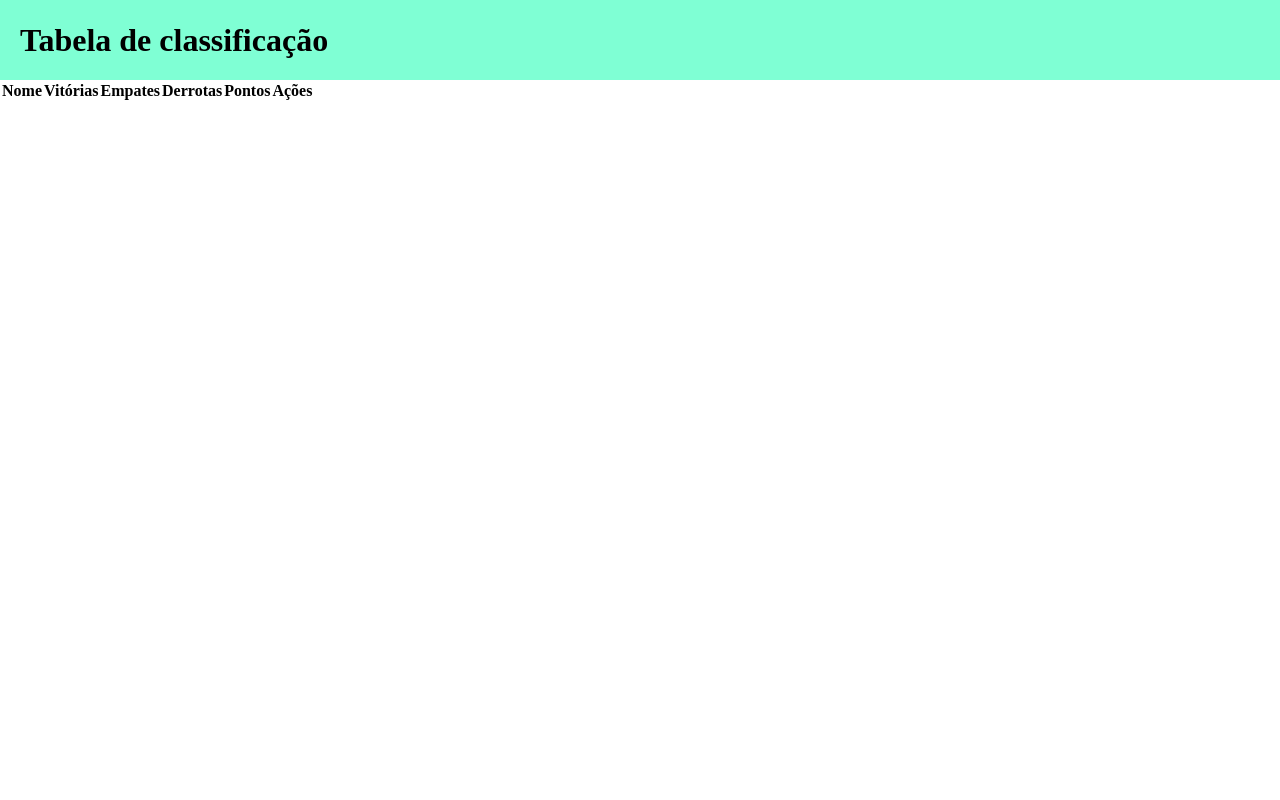
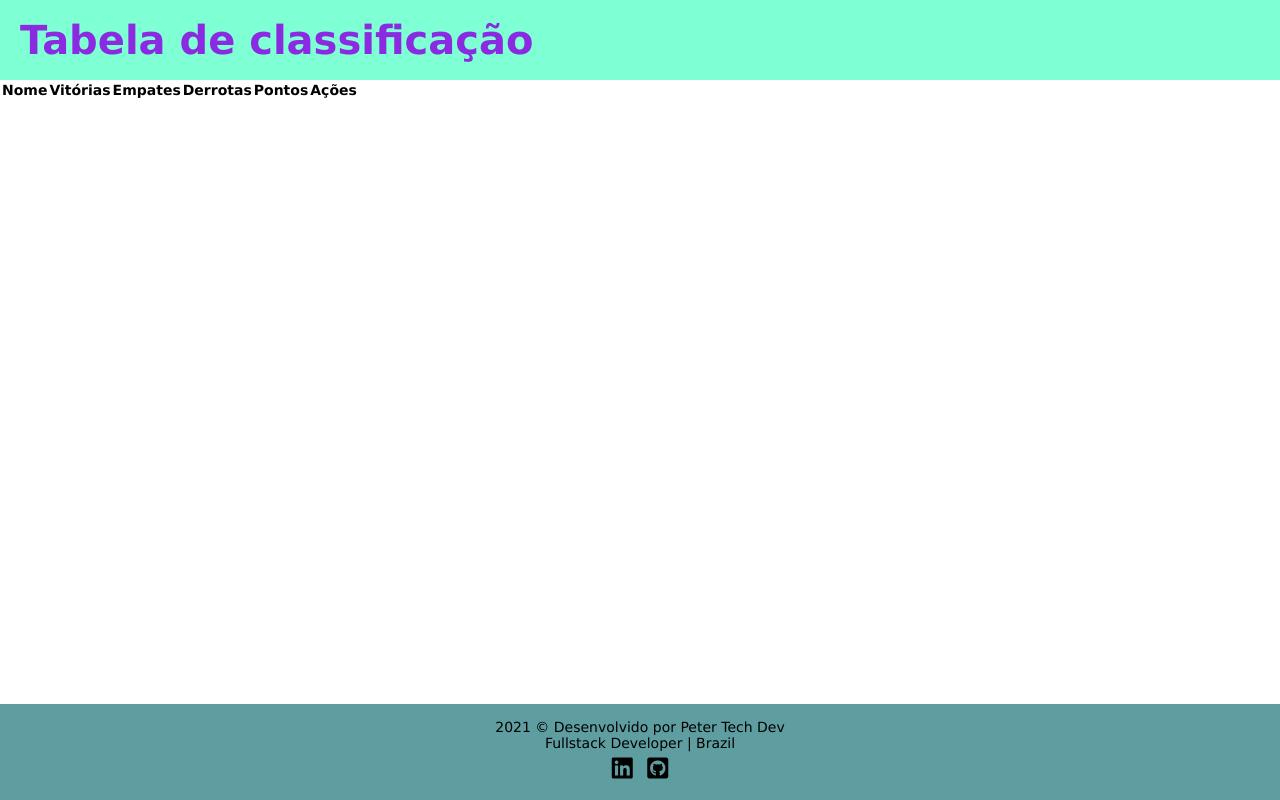
Before and after one commit to PeterTechDev/Ranking-de-interativo, a plain HTML site: page index.html in a window 1280 px wide. Drawn offline with Linux system fonts and the light colour scheme.

Commit message:
added footer

```diff
--- a/index.html
+++ b/index.html
@@ -6,6 +6,11 @@
     <meta http-equiv="X-UA-Compatible" content="IE=edge">
     <meta name="viewport" content="width=device-width, initial-scale=1.0">
     <title>Ranking Interativo</title>
+
+    <!-- FONTS AWESOME -->
+    <link rel="stylesheet" href="https://cdnjs.cloudflare.com/ajax/libs/font-awesome/5.15.1/css/all.min.css"
+        integrity="sha512-+4zCK9k+qNFUR5X+cKL9EIR+ZOhtIloNl9GIKS57V1MyNsYpYcUrUeQc9vNfzsWfV28IaLL3i96P9sdNyeRssA=="
+        crossorigin="anonymous" />
 
     <link rel="stylesheet" href="style.css">
 </head>
@@ -37,7 +42,24 @@
     <script src="script.js"></script>
 </body>
 
-</html>
+<footer>
+        <p>
+            2021 &copy Desenvolvido por Peter Tech Dev
+        </p>
+        <p>
+            Fullstack Developer | Brazil
+        </p>
+<span id="icons">
+    <a href="https://www.linkedin.com/in/petertechdev/" target="_blank" rel="noopener noreferrer">
+        <i class="fab fa-linkedin"></i>
+    </a>
+    <a href="https://github.com/PeterTechDev" target="_blank" rel="noopener noreferrer">
+        <i class="fab fa-github-square"></i>
+    </a>
+</span>
 
 
-<!--  -->
+
+</footer>
+
+</html>
--- a/style.css
+++ b/style.css
@@ -2,14 +2,52 @@
     margin: 0;
     padding: 0;
     box-sizing: border-box;
+    /* font-size: 14px; */
+}
+
+body{
+    font-family: 'Lucida Sans', 'Lucida Sans Regular', 'Lucida Grande', 'Lucida Sans Unicode', Geneva, Verdana, sans-serif;
+    font-size: 14px;
 }
 
 header {
     height: 10vh;
     min-height: 100%;
     background-color: aquamarine;
+    font-size: 20px;
+    color: blueviolet;
+    font-weight: 600;
 
     display: flex;
     align-items: center;
     padding: 0 20px;
 }
+
+/* FOOTER */
+footer {
+    position: fixed;
+    width: 100%;
+    bottom: 0;
+
+    background-color: cadetblue;
+    height: 6rem;
+
+    display: flex;
+    flex-direction: column;
+    align-items: center;
+    justify-content: center;
+}
+
+footer p {
+    text-align: center;
+}
+
+footer a {
+    text-decoration: none;
+}
+
+footer i {
+    color: black;
+    font-size: 1.5rem;
+    padding: 5px;
+}
```
